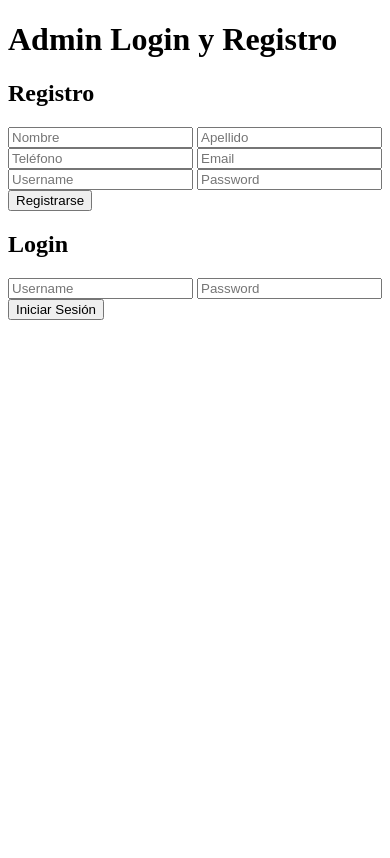
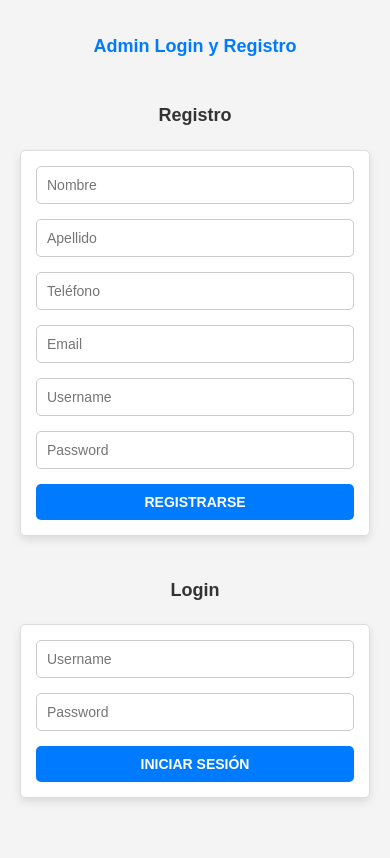
Before and after one commit to juancr77/multiH, a Flask app: page /admin in a window 390 px wide. Before the commit the page ends 320 px from the top, so only its background shows below. Run offline with Flask 3, Linux system fonts and the light colour scheme.

Commit message:
evidencias

```diff
--- a/app.py
+++ b/app.py
@@ -29,8 +29,8 @@ app.config['MAIL_SERVER'] = 'smtp.gmail.com'
 app.config['MAIL_PORT'] = 587
 app.config['MAIL_USE_TLS'] = True
 app.config['MAIL_USE_SSL'] = False
-app.config['MAIL_USERNAME'] = 'tu_correo@gmail.com'  # Reemplaza con tu correo
-app.config['MAIL_PASSWORD'] = 'tu_contraseña'        # Reemplaza con tu contraseña o usa variables de entorno
+app.config['MAIL_USERNAME'] = 'reissjony411@gmail.com'  # Reemplaza con tu correo
+app.config['MAIL_PASSWORD'] = 'keau iufr bgha bxnc'        # Reemplaza con tu contraseña o usa variables de entorno
 
 mail = Mail(app)
 
@@ -87,7 +87,7 @@ def contactos():
             msg = Message(
                 subject="Nuevo mensaje de contacto",
                 sender=app.config['MAIL_USERNAME'],
-                recipients=['destinatario@example.com'],  # Reemplaza con el correo destinatario
+                recipients=['reissjony411@gmail.com'],  # Reemplaza con el correo destinatario
                 body=f"Nombre: {nombre}\nCorreo: {email}\nMensaje: {mensaje}"
             )
             mail.send(msg)
--- a/static/Css/others.css
+++ b/static/Css/others.css
@@ -1505,3 +1505,213 @@ button:hover {
         font-size: 14px;
     }
 }
+
+/* hola lola */
+
+/* Variables */
+:root {
+    --color-primario: #007BFF;
+    --color-primario-hover: #0056b3;
+    --color-peligro: #DC3545;
+    --color-peligro-hover: #C82333;
+    --color-fondo: #f4f4f4;
+    --color-texto: #333;
+    --font-family: Arial, sans-serif;
+    --border-radius: 5px;
+    --box-shadow: 0 4px 8px rgba(0, 0, 0, 0.1);
+}
+
+/* General */
+body {
+    font-family: var(--font-family);
+    background-color: var(--color-fondo);
+    color: var(--color-texto);
+    margin: 0;
+    padding: 20px;
+    line-height: 1.6;
+}
+
+h1 {
+    text-align: center;
+    color: var(--color-primario);
+    margin-bottom: 20px;
+}
+
+h2 {
+    text-align: center;
+    color: var(--color-texto);
+    margin-top: 40px;
+    margin-bottom: 20px;
+}
+
+/* Flash Messages */
+ul {
+    max-width: 600px;
+    margin: 0 auto 20px;
+    padding: 0;
+    list-style: none;
+}
+
+ul li {
+    padding: 10px;
+    margin-bottom: 10px;
+    border-radius: var(--border-radius);
+    text-align: center;
+}
+
+ul li.success {
+    background-color: #28a745;
+    color: white;
+}
+
+ul li.error {
+    background-color: var(--color-peligro);
+    color: white;
+}
+
+ul li.info {
+    background-color: #17a2b8;
+    color: white;
+}
+
+/* Formularios */
+form {
+    max-width: 400px;
+    margin: 0 auto 40px;
+    padding: 20px;
+    background-color: white;
+    border-radius: var(--border-radius);
+    box-shadow: var(--box-shadow);
+    border: 1px solid #ddd;
+}
+
+form input[type="text"],
+form input[type="email"],
+form input[type="password"],
+form input[type="hidden"] {
+    width: 100%;
+    padding: 10px;
+    margin-bottom: 15px;
+    border: 1px solid #ccc;
+    border-radius: var(--border-radius);
+    font-size: 14px;
+    box-sizing: border-box;
+}
+
+form button {
+    width: 100%;
+    padding: 10px;
+    background-color: var(--color-primario);
+    color: white;
+    border: none;
+    border-radius: var(--border-radius);
+    font-size: 16px;
+    cursor: pointer;
+    text-transform: uppercase;
+    font-weight: bold;
+}
+
+form button:hover {
+    background-color: var(--color-primario-hover);
+}
+
+/* Responsivo */
+@media (max-width: 768px) {
+    body {
+        padding: 10px;
+    }
+
+    h1, h2 {
+        font-size: 18px;
+    }
+
+    form {
+        padding: 15px;
+    }
+
+    form input[type="text"],
+    form input[type="email"],
+    form input[type="password"],
+    form button {
+        font-size: 14px;
+    }
+}
+
+/* preoijweoi */
+
+/* Variables */
+:root {
+    --color-primario: #007BFF;
+    --color-primario-hover: #0056b3;
+    --color-texto: #333;
+    --color-fondo: #f4f4f4;
+    --font-family: Arial, sans-serif;
+    --border-radius: 5px;
+    --box-shadow: 0 4px 8px rgba(0, 0, 0, 0.1);
+}
+
+/* Estilo General */
+body {
+    font-family: var(--font-family);
+    background-color: var(--color-fondo);
+    color: var(--color-texto);
+    margin: 0;
+    padding: 20px;
+    line-height: 1.6;
+    text-align: center;
+}
+
+h1 {
+    color: var(--color-primario);
+    margin-bottom: 20px;
+}
+
+/* Menú Principal */
+ul {
+    list-style-type: none;
+    padding: 0;
+    margin: 0 auto;
+    max-width: 400px; /* Ancho máximo del menú */
+    background-color: white;
+    border: 1px solid #ddd;
+    border-radius: var(--border-radius);
+    box-shadow: var(--box-shadow);
+    overflow: hidden;
+}
+
+ul li {
+    margin: 0;
+    padding: 0;
+}
+
+ul li a {
+    display: block;
+    padding: 15px 20px;
+    color: var(--color-texto);
+    text-decoration: none;
+    font-weight: bold;
+    text-align: left;
+    border-bottom: 1px solid #ddd;
+    transition: background-color 0.3s, color 0.3s;
+}
+
+ul li a:hover {
+    background-color: var(--color-primario);
+    color: white;
+}
+
+ul li:last-child a {
+    border-bottom: none; /* Quitar el borde inferior del último elemento */
+}
+
+/* Responsivo */
+@media (max-width: 768px) {
+    ul {
+        max-width: 90%; /* Ajustar el ancho en pantallas pequeñas */
+    }
+
+    ul li a {
+        padding: 15px 10px;
+        font-size: 14px; /* Reducir el tamaño del texto */
+    }
+}
--- a/templates/admin.html
+++ b/templates/admin.html
@@ -4,6 +4,7 @@
     <meta charset="UTF-8">
     <meta name="viewport" content="width=device-width, initial-scale=1.0">
     <title>Admin Login & Registro</title>
+    <link href="{{ url_for('static', filename='Css/others.css') }}" rel="stylesheet" type="text/css">
 </head>
 <body>
     <h1>Admin Login y Registro</h1>
--- a/templates/menu_admin.html
+++ b/templates/menu_admin.html
@@ -4,6 +4,7 @@
     <meta charset="UTF-8">
     <meta name="viewport" content="width=device-width, initial-scale=1.0">
     <title>Menú Principal</title>
+    <link href="{{ url_for('static', filename='Css/others.css') }}" rel="stylesheet" type="text/css">
 </head>
 <body>
     <h1>Menú Principal</h1>
```
Also changed, not shown: templates/index.html (+16 -2 lines), static/uploads/casa-dos-plantas-piedra-natural_fcafb0df_184lagarrigamariapujol2b_231018115431_2000x1334_1.jpg (added), static/uploads/pngwing.com_1.png (added), static/uploads/sddefault.jpg (added), static/uploads/wc-planos-casas-renders-rio-1-1.jpg (added), 1 other file.
